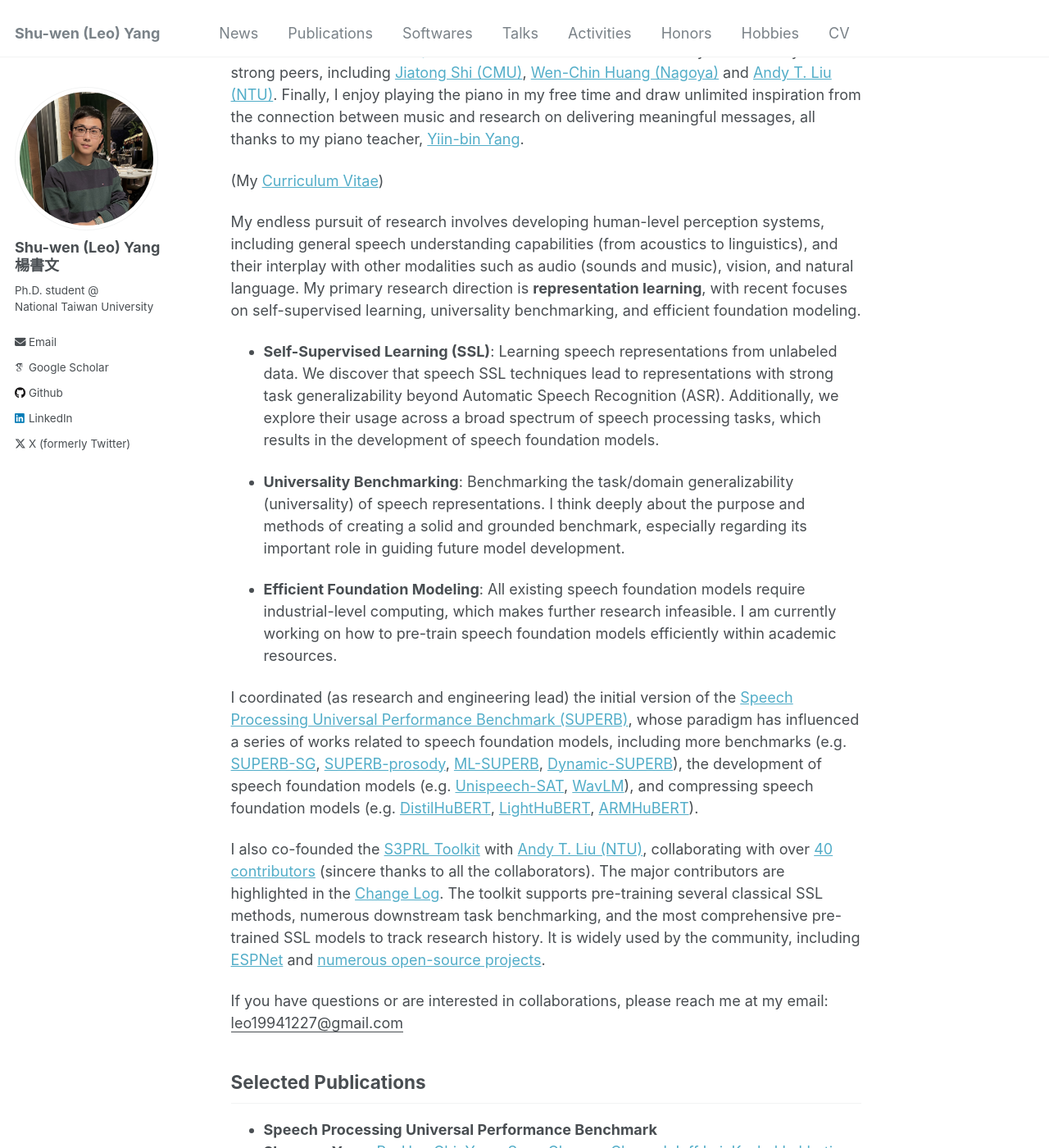
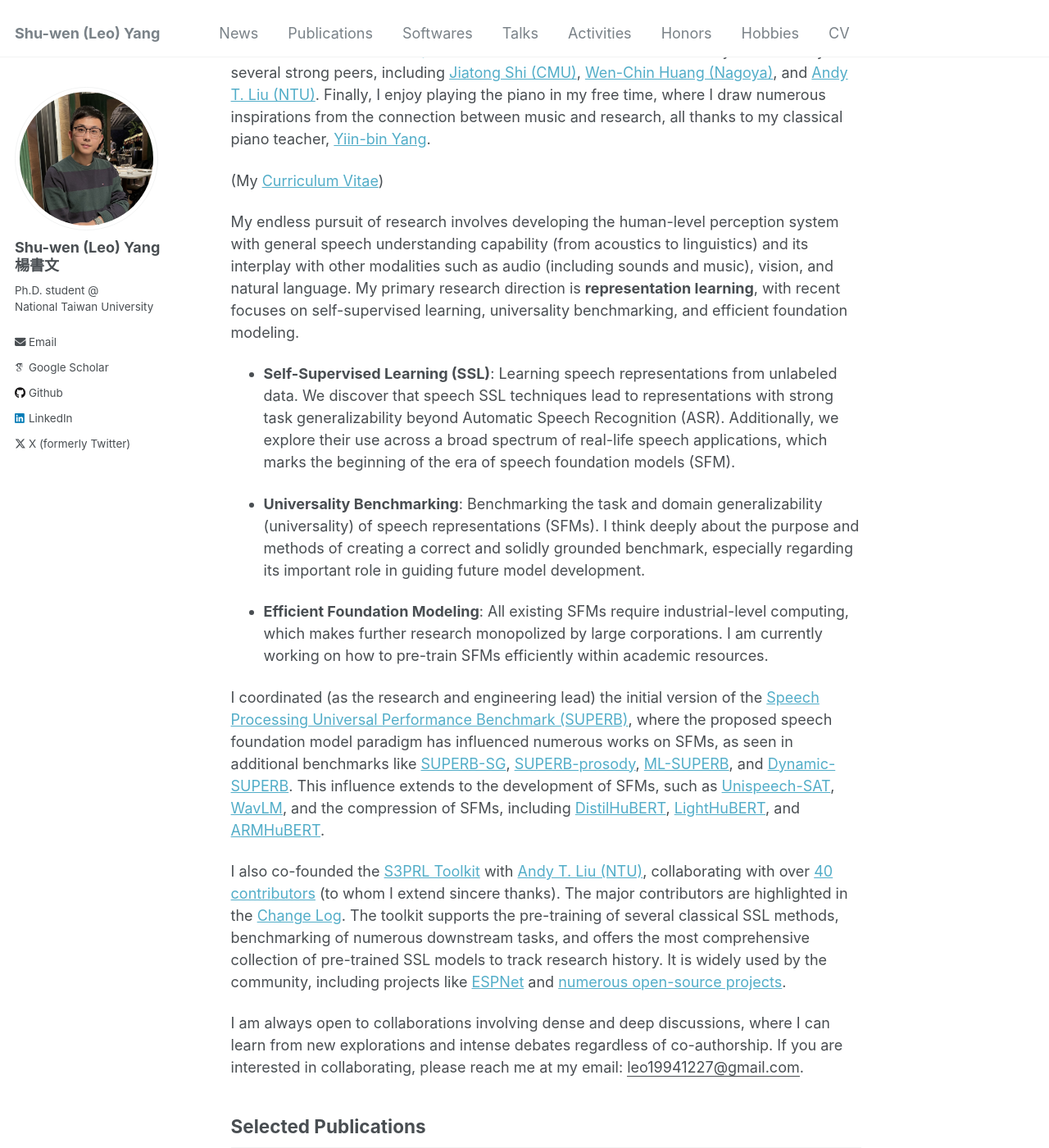
Before and after one commit to leo19941227/leo19941227.github.io, a Jekyll site: the page built from _pages/about.md, in a window 1280 px wide and 1400 px high, scrolled down 208 px. Shown: the whole window at 82% size. Built offline with Jekyll 4.4.1, drawn with Linux system fonts in a browser that asks for light colours; some web fonts are replaced.

Commit message:
finalize about

```diff
--- a/_pages/about.md
+++ b/_pages/about.md
@@ -8,27 +8,26 @@ redirect_from:
 ---
 
 Hi! I am a 3th year Ph.D. student in computer science at [National Taiwan University (NTU)](https://www.ntu.edu.tw/english/), advised by [Hung-yi Lee](https://speech.ee.ntu.edu.tw/~hylee/index.php) and [Lin-shan Lee](https://speech.ee.ntu.edu.tw/previous_version/lslNew.htm) in the Speech Processing and Machine Learning (SPML) Group. I am fortunate enough to work with several thoughtful and respectable senior researchers, including [Shinji Watanabe (CMU)](https://sites.google.com/view/shinjiwatanabe) and [Abdelrahman Mohamed (Meta/Rembrand)](https://www.cs.toronto.edu/~asamir/).
-I also learn a lot from and continuously motivated by several strong peers, including [Jiatong Shi (CMU)](http://shijt.site/), [Wen-Chin Huang (Nagoya)](https://unilight.github.io/) and [Andy T. Liu (NTU)](https://andi611.github.io/).
-Finally, I enjoy playing the piano in my free time and draw unlimited inspiration from the connection between music and research on delivering meaningful messages, all thanks to my piano teacher, [Yiin-bin Yang](https://www.linkedin.com/in/yiin-bin-yang-a844267a/?originalSubdomain=en).
+I also learn a lot from and am continuously motivated by several strong peers, including [Jiatong Shi (CMU)](http://shijt.site/), [Wen-Chin Huang (Nagoya)](https://unilight.github.io/), and [Andy T. Liu (NTU)](https://andi611.github.io/).
+Finally, I enjoy playing the piano in my free time, where I draw numerous inspirations from the connection between music and research, all thanks to my classical piano teacher, [Yiin-bin Yang](https://www.linkedin.com/in/yiin-bin-yang-a844267a/?originalSubdomain=en).
 
 (My [Curriculum Vitae](https://drive.google.com/file/d/13MlqgO1dAaqib4jw0zRX7BLNHqYhs7zG/view?usp=sharing))
 
-My endless pursuit of research involves developing human-level perception systems, including general speech understanding capabilities (from acoustics to linguistics), and their interplay with other modalities such as audio (sounds and music), vision, and natural language.
-My primary research direction is **representation learning**, with recent focuses on self-supervised learning, universality benchmarking, and efficient foundation modeling.
+My endless pursuit of research involves developing the human-level perception system with general speech understanding capability (from acoustics to linguistics) and its interplay with other modalities such as audio (including sounds and music), vision, and natural language. My primary research direction is **representation learning**, with recent focuses on self-supervised learning, universality benchmarking, and efficient foundation modeling.
 
-- **Self-Supervised Learning (SSL)**: Learning speech representations from unlabeled data. We discover that speech SSL techniques lead to representations with strong task generalizability beyond Automatic Speech Recognition (ASR). Additionally, we explore their usage across a broad spectrum of speech processing tasks, which results in the development of speech foundation models.
+- **Self-Supervised Learning (SSL)**: Learning speech representations from unlabeled data. We discover that speech SSL techniques lead to representations with strong task generalizability beyond Automatic Speech Recognition (ASR).
+Additionally, we explore their use across a broad spectrum of real-life speech applications, which marks the beginning of the era of speech foundation models (SFM).
 
-- **Universality Benchmarking**: Benchmarking the task/domain generalizability (universality) of speech representations. I think deeply about the purpose and methods of creating a solid and grounded benchmark, especially regarding its important role in guiding future model development.
+- **Universality Benchmarking**: Benchmarking the task and domain generalizability (universality) of speech representations (SFMs). I think deeply about the purpose and methods of creating a correct and solidly grounded benchmark, especially regarding its important role in guiding future model development.
 
+- **Efficient Foundation Modeling**: All existing SFMs require industrial-level computing, which makes further research monopolized by large corporations. I am currently working on how to pre-train SFMs efficiently within academic resources.
 
-- **Efficient Foundation Modeling**: All existing speech foundation models require industrial-level computing, which makes further research infeasible. I am currently working on how to pre-train speech foundation models efficiently within academic resources.
+I coordinated (as the research and engineering lead) the initial version of the [Speech Processing Universal Performance Benchmark (SUPERB)](https://scholar.google.com/citations?view_op=view_citation&hl=en&user=R1mNI8QAAAAJ&citation_for_view=R1mNI8QAAAAJ:9yKSN-GCB0IC), where the proposed speech foundation model paradigm has influenced numerous works on SFMs, as seen in additional benchmarks like [SUPERB-SG](https://scholar.google.com/citations?view_op=view_citation&hl=en&user=R1mNI8QAAAAJ&citation_for_view=R1mNI8QAAAAJ:Tyk-4Ss8FVUC), [SUPERB-prosody](https://arxiv.org/abs/2210.07185), [ML-SUPERB](https://arxiv.org/abs/2305.10615), and [Dynamic-SUPERB](https://arxiv.org/abs/2309.09510). This influence extends to the development of SFMs, such as [Unispeech-SAT](https://arxiv.org/abs/2110.05752), [WavLM](https://arxiv.org/abs/2110.13900), and the compression of SFMs, including [DistilHuBERT](https://scholar.google.com/citations?view_op=view_citation&hl=en&user=R1mNI8QAAAAJ&citation_for_view=R1mNI8QAAAAJ:qjMakFHDy7sC), [LightHuBERT](https://arxiv.org/abs/2203.15610), and [ARMHuBERT](https://arxiv.org/abs/2305.11685).
 
-I coordinated (as research and engineering lead) the initial version of the [Speech Processing Universal Performance Benchmark (SUPERB)](https://scholar.google.com/citations?view_op=view_citation&hl=en&user=R1mNI8QAAAAJ&citation_for_view=R1mNI8QAAAAJ:9yKSN-GCB0IC), whose paradigm has influenced a series of works related to speech foundation models, including more benchmarks (e.g. [SUPERB-SG](https://scholar.google.com/citations?view_op=view_citation&hl=en&user=R1mNI8QAAAAJ&citation_for_view=R1mNI8QAAAAJ:Tyk-4Ss8FVUC), [SUPERB-prosody](https://arxiv.org/abs/2210.07185), [ML-SUPERB](https://arxiv.org/abs/2305.10615), [Dynamic-SUPERB](https://arxiv.org/abs/2309.09510)), the development of speech foundation models (e.g. [Unispeech-SAT](https://arxiv.org/abs/2110.05752), [WavLM](https://arxiv.org/abs/2110.13900)), and compressing speech foundation models (e.g. [DistilHuBERT](https://scholar.google.com/citations?view_op=view_citation&hl=en&user=R1mNI8QAAAAJ&citation_for_view=R1mNI8QAAAAJ:qjMakFHDy7sC), [LightHuBERT](https://arxiv.org/abs/2203.15610), [ARMHuBERT](https://arxiv.org/abs/2305.11685)).
+I also co-founded the [S3PRL Toolkit](https://github.com/s3prl/s3prl) with [Andy T. Liu (NTU)](https://andi611.github.io/), collaborating with over [40 contributors](https://github.com/s3prl/s3prl/graphs/contributors) (to whom I extend sincere thanks). The major contributors are highlighted in the [Change Log](https://github.com/s3prl/s3prl?tab=readme-ov-file#change-log). The toolkit supports the pre-training of several classical SSL methods, benchmarking of numerous downstream tasks, and offers the most comprehensive collection of pre-trained SSL models to track research history. It is widely used by the community, including projects like [ESPNet](https://github.com/espnet/espnet?tab=readme-ov-file#asr-automatic-speech-recognition) and [numerous open-source projects](https://github.com/s3prl/s3prl/network/dependents).
 
-
-I also co-founded the [S3PRL Toolkit](https://github.com/s3prl/s3prl) with [Andy T. Liu (NTU)](https://andi611.github.io/), collaborating with over [40 contributors](https://github.com/s3prl/s3prl/graphs/contributors) (sincere thanks to all the collaborators). The major contributors are highlighted in the [Change Log](https://github.com/s3prl/s3prl?tab=readme-ov-file#change-log). The toolkit supports pre-training several classical SSL methods, numerous downstream task benchmarking, and the most comprehensive pre-trained SSL models to track research history. It is widely used by the community, including [ESPNet](https://github.com/espnet/espnet?tab=readme-ov-file#asr-automatic-speech-recognition) and [numerous open-source projects](https://github.com/s3prl/s3prl/network/dependents).
-
-If you have questions or are interested in collaborations, please reach me at my email: <ins>leo19941227@gmail.com</ins>
+I am always open to collaborations involving dense and deep discussions, where I can learn from new explorations and intense debates regardless of co-authorship.
+If you are interested in collaborating, please reach me at my email: <ins>leo19941227@gmail.com</ins>.
 
 
 ## Selected Publications
```
